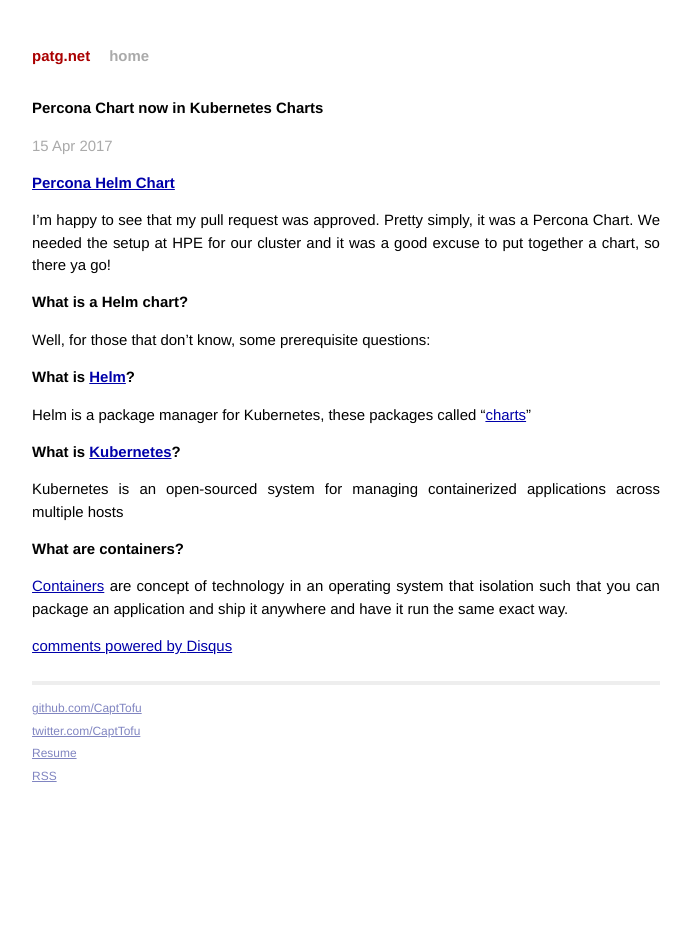
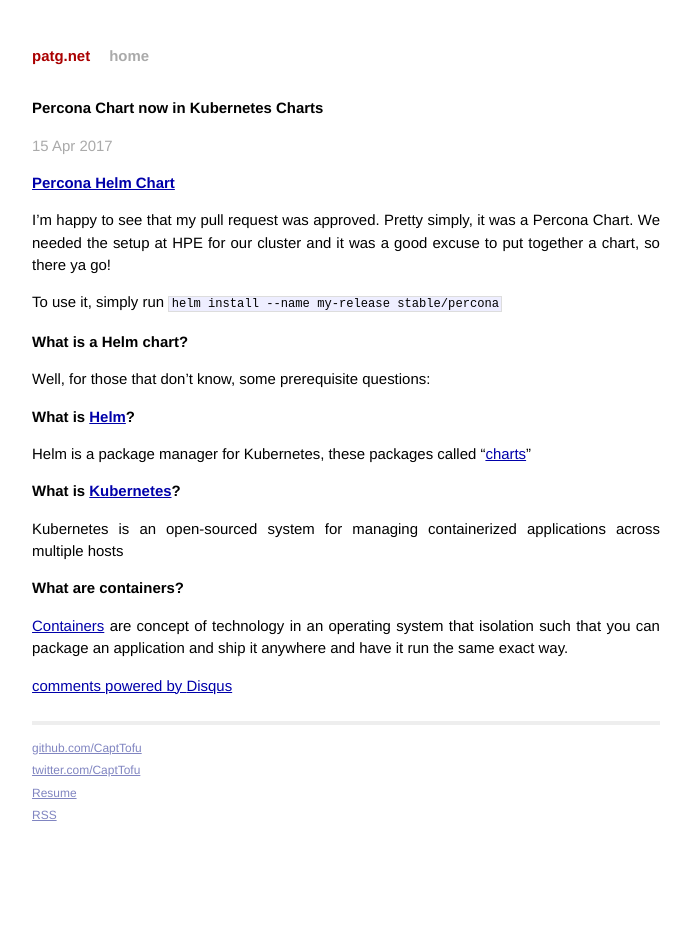
Before and after one commit to CaptTofu/patg.net, a Jekyll site: the page built from _posts/2017-04-15-percona-chart.markdown, in a window 1280 px wide. Shown: the whole page, without its empty margins (294-985 px from the left). Built offline with Jekyll 4.4.1, drawn with Linux system fonts in a browser that asks for light colours; Markdown is read by kramdown in place of the engine named in the settings; comment, search, counter and statistics services are not loaded.

Commit message:
fixed typo, added info to helm chart post

````diff
--- a/_posts/2017-04-15-percona-chart.markdown
+++ b/_posts/2017-04-15-percona-chart.markdown
@@ -11,15 +11,17 @@
 
 I'm happy to see that my pull request was approved. Pretty simply, it was a Percona Chart. We needed the setup at HPE for our cluster and it was a good excuse to put together a chart, so there ya go!
 
+To use it, simply run ```helm install --name my-release stable/percona```
+
 ## What is a Helm chart?
 
 Well, for those that don't know, some prerequisite questions:
 
-### What is [Helm](https://github.com/kubernets/helm)?
+### What is [Helm](https://github.com/kubernetes/helm)?
 
 Helm is a package manager for Kubernetes, these packages called "[charts](https://github.com/kubernetes/charts)"
 
-### What is [Kubernetes](https://github.com/kubernetes)?
+### What is [Kubernetes](https://github.com/kubernetes/kubernetes)?
 
 Kubernetes is an open-sourced system for managing containerized applications across multiple hosts
 
````
